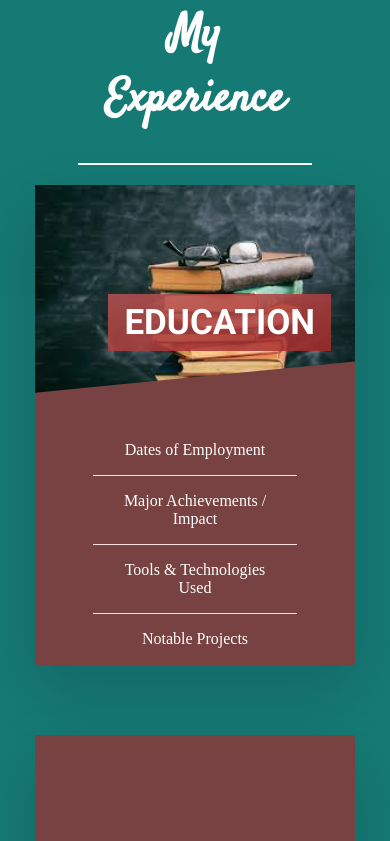
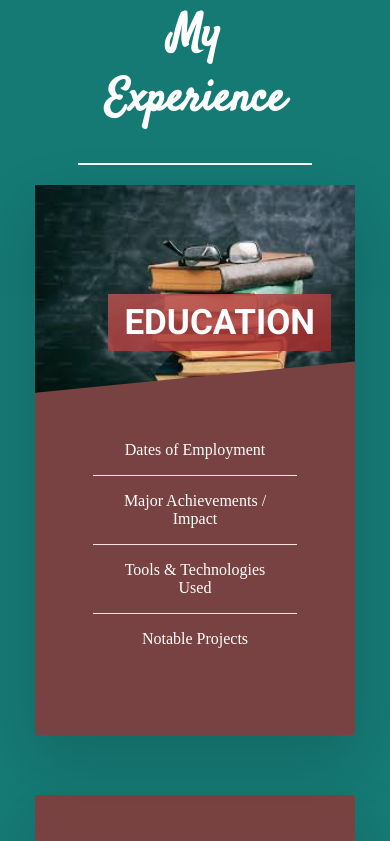
Before and after one commit to JAEDEXD3S1GN2/Jaedex-portfoilio, a website: page index.html in a window 390 px wide. Shown: the part 976-1817 px from the top of the page. Drawn offline with nearby package versions, Linux system fonts and the light colour scheme.

Commit message:
Update index.css

```diff
--- a/index.css
+++ b/index.css
@@ -1402,7 +1402,7 @@
   .rowCard {
     display: flex;
     flex-direction: column;
-    gap: 550px; }
+    gap: 610px; }
   .row {
     flex-direction: column;
     gap: 30px;
@@ -1625,6 +1625,7 @@
   .card {
     width: 320px; }
     .card__side {
+      height: 550px;
       width: 320px; }
   #popup .popup-content img {
     max-width: 330px; } }
```
